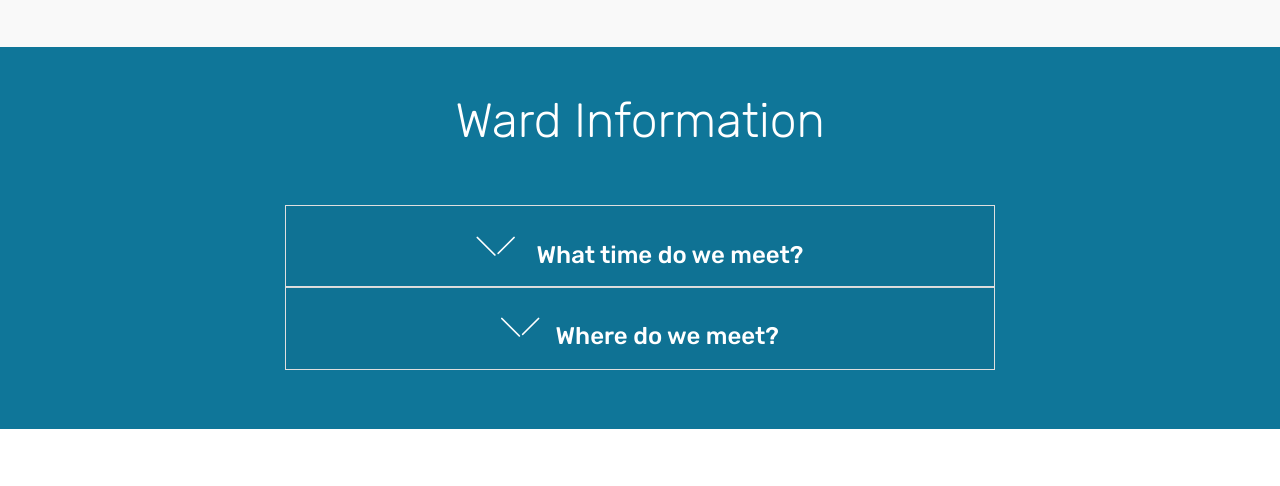
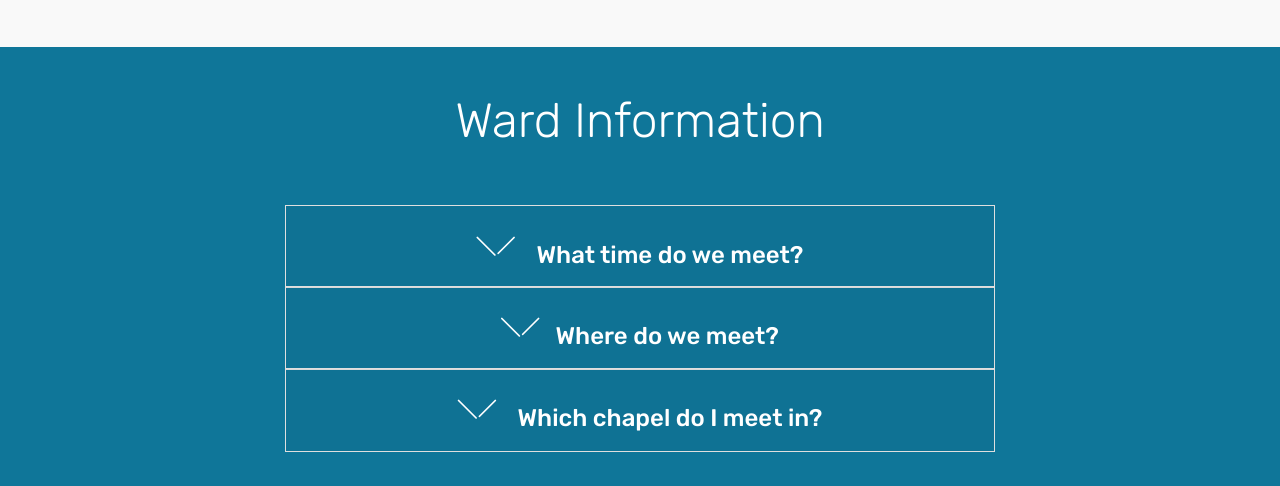
Before and after one commit to central3rd/central3rd.github.io, a plain HTML site: page index.html in a window 1280 px wide. Shown: the part 982-1468 px from the top of the page. Drawn offline with Linux system fonts and the light colour scheme; files whose address does not match are found by name.

Commit message:
Update index.html

```diff
--- a/index.html
+++ b/index.html
@@ -163,7 +163,20 @@
                                 </div>
                             </div>
                         </div>
-
+                                                <div class="card">
+                            <div class="card-header" role="tab" id="headingOne">
+                                <a role="button" class="collapsed panel-title text-black" data-toggle="collapse" data-core="" href="#collapse1_2" aria-expanded="false" aria-controls="collapse1">
+                                    <h4 class="mbr-fonts-style display-5">
+                                        <span class="sign mbr-iconfont mbri-arrow-down inactive"></span> Which chapel do I meet in?
+                                    </h4>
+                                </a>
+                            </div>
+                            <div id="collapse1_2" class="panel-collapse noScroll collapse" role="tabpanel" aria-labelledby="headingOne">
+                                <div class="panel-body p-4">
+                                    <p class="mbr-fonts-style panel-text display-7">To maintain social distancing guidelines, we will be holding two separate Sacrament Meetings. EQ1 and RS2 will meet in the Southwest chapel and EQ2 and RS1 will meet in the Northwest chapel of the Salt Lake Institute of Religion.</p>
+                                </div>
+                            </div>
+                        </div>
 
 
 
```
